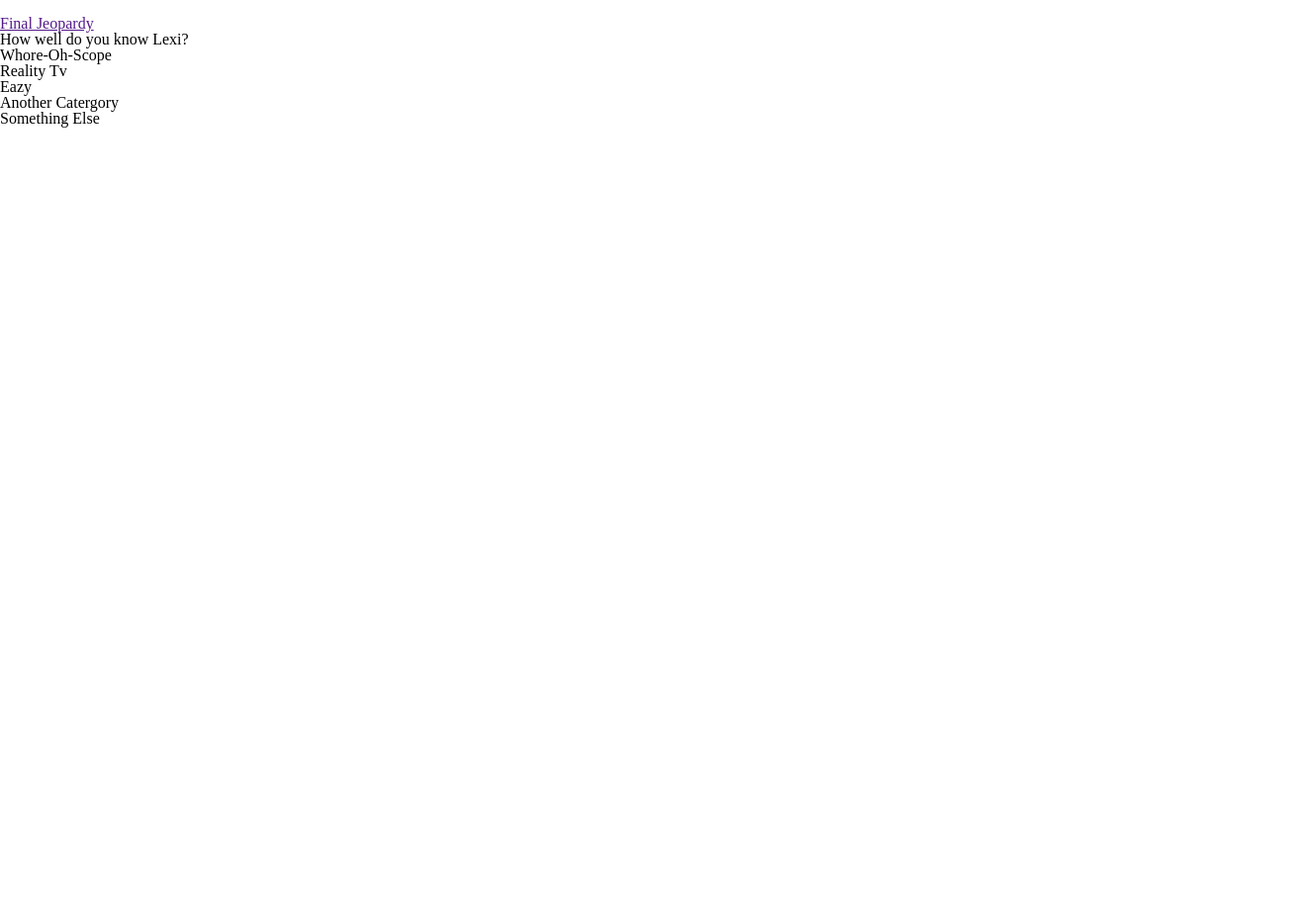
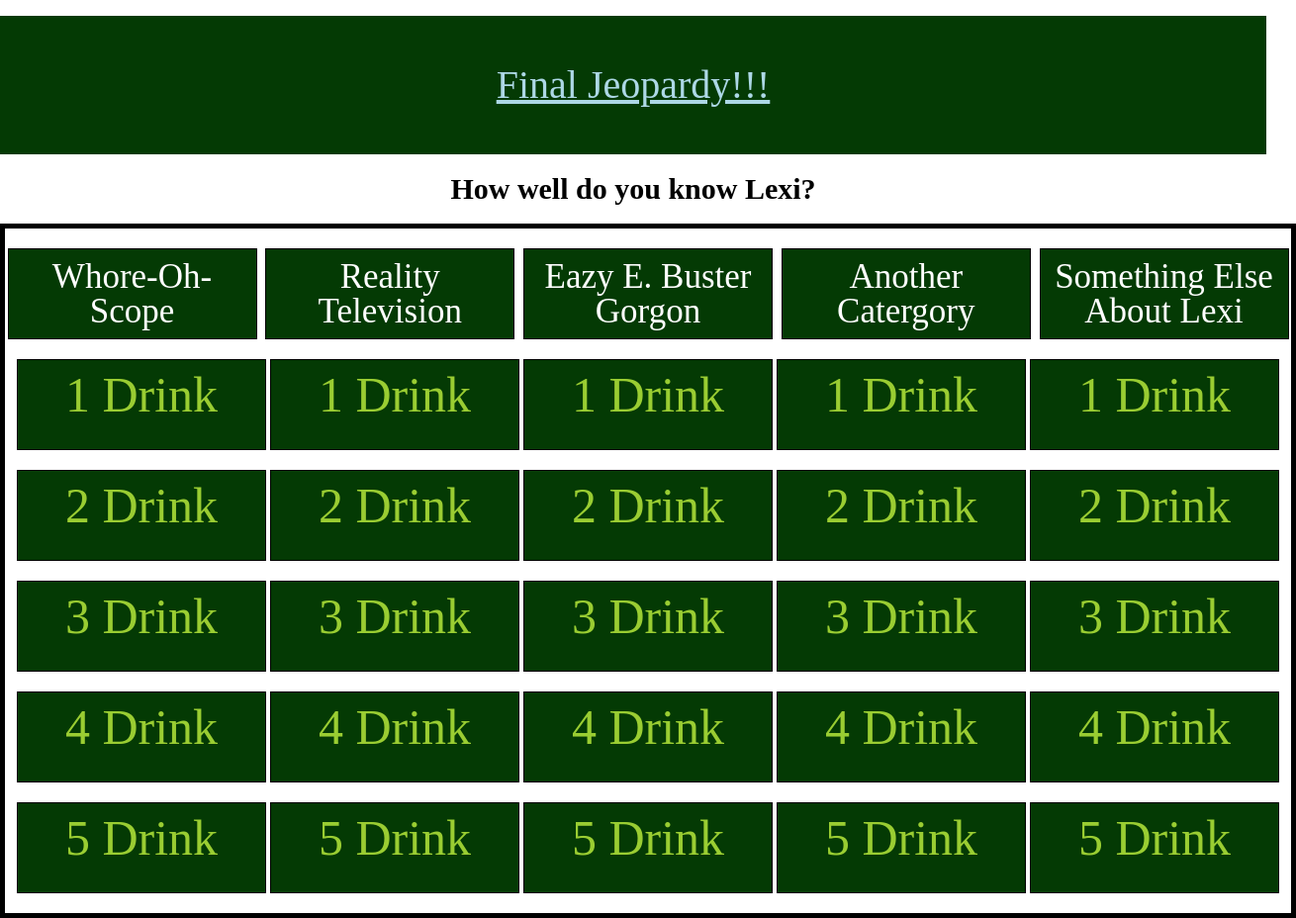
Before and after one commit to mhendricks96/lexi-jeopardy, a plain HTML site: page index.html in a window 1280 px wide. Shown: the whole page at 99% size, 1310 px wide, since content can reach past the window. Before the commit the page ends 800 px from the top, so only its background shows below. Drawn offline with Linux system fonts and the light colour scheme.

Commit message:
added styling to game area

```diff
--- a/css/style.css
+++ b/css/style.css
@@ -0,0 +1,227 @@
+nav {
+  background-color: rgb(4, 58, 4);
+  width: auto;
+  text-align: center;
+  padding-top: 50px;
+  padding-bottom: 50px;
+}
+
+nav a {
+  padding: 10px;
+  color: lightblue;
+  font-size: 40px;
+}
+
+h2 {
+  font-weight: bold;
+  font-size: 30px;
+  text-align: center;
+  margin-top: 20px;
+  margin-bottom: 20px;
+}
+
+#game-board {
+  border: 5px black solid;
+  margin: auto;
+  width: 1300px;
+}
+
+#catergories {
+  text-align: center;
+  margin-top: 20px;
+  margin-bottom: 20px;
+  font-size: 35px;
+}
+
+#catergories div {
+  display: inline-block;
+  border: 1px black solid;
+  background-color: rgb(4, 58, 4);
+  color: white;
+  height: 70px;
+  width: 230px;
+  margin: auto;
+  padding: 10px;
+}
+
+#one-drink-row {
+  text-align: center;
+  margin-bottom: 20px;
+}
+
+#one-drink-row div {
+  font-size: 50px;
+  display: inline-block;
+  border: 1px black solid;
+  background-color: rgb(4, 58, 4);
+  color: yellowgreen;
+  height: 70px;
+  width: 230px;
+  margin: auto;
+  padding: 10px;
+}
+
+#one-drink-row div:hover {
+  transform: scale(1.1);
+  transition: 350ms;
+  box-shadow: 0px 4px 4px 0px black;
+  cursor: pointer;
+}
+
+#two-drink-row {
+  text-align: center;
+  margin-bottom: 20px;
+}
+
+#two-drink-row div {
+  font-size: 50px;
+  display: inline-block;
+  border: 1px black solid;
+  background-color: rgb(4, 58, 4);
+  color: yellowgreen;
+  height: 70px;
+  width: 230px;
+  margin: auto;
+  padding: 10px;
+}
+
+#two-drink-row div:hover {
+  transform: scale(1.1);
+  transition: 350ms;
+  box-shadow: 0px 4px 4px 0px black;
+  cursor: pointer;
+}
+
+#three-drink-row {
+  text-align: center;
+  margin-bottom: 20px;
+}
+
+#three-drink-row div {
+  font-size: 50px;
+  display: inline-block;
+  border: 1px black solid;
+  background-color: rgb(4, 58, 4);
+  color: yellowgreen;
+  height: 70px;
+  width: 230px;
+  margin: auto;
+  padding: 10px;
+}
+
+#three-drink-row div:hover {
+  transform: scale(1.1);
+  transition: 350ms;
+  box-shadow: 0px 4px 4px 0px black;
+  cursor: pointer;
+}
+
+#four-drink-row {
+  text-align: center;
+  margin-bottom: 20px;
+}
+
+#four-drink-row div {
+  font-size: 50px;
+  display: inline-block;
+  border: 1px black solid;
+  background-color: rgb(4, 58, 4);
+  color: yellowgreen;
+  height: 70px;
+  width: 230px;
+  margin: auto;
+  padding: 10px;
+}
+
+#four-drink-row div:hover {
+  transform: scale(1.1);
+  transition: 350ms;
+  box-shadow: 0px 4px 4px 0px black;
+  cursor: pointer;
+}
+
+#five-drink-row {
+  text-align: center;
+  margin-bottom: 20px;
+}
+
+#five-drink-row div {
+  font-size: 50px;
+  display: inline-block;
+  border: 1px black solid;
+  background-color: rgb(4, 58, 4);
+  color: yellowgreen;
+  height: 70px;
+  width: 230px;
+  margin: auto;
+  padding: 10px;
+}
+
+#five-drink-row div:hover {
+  transform: scale(1.1);
+  transition: 350ms;
+  box-shadow: 0px 4px 4px 0px black;
+  cursor: pointer;
+}
+
+.modal-bg {
+  position: fixed;
+  width: 100%;
+  height: 100vh;
+  top: 0;
+  left: 0;
+  background-color: rgba(0,0,0,0.5);
+  display: flex;
+  justify-content: center;
+  align-items: center;
+  visibility: hidden;
+  opacity: 0;
+  transition: visibility 0s, opacity 0.5s;
+}
+
+.bg-active {
+  visibility: visible;
+  opacity: 1;
+}
+
+.modal {
+  background-color: white;
+  width: 600px;
+  height: 300px;
+  display: flex;
+  justify-content: center;
+  flex-direction: column;
+  padding: 20px;
+}
+
+.modal button {
+  padding: 10px 30px;
+  background-color: #2980b9;
+  border-radius: 25px;
+  color: white;
+  border: none;
+  cursor: pointer;
+  margin-left: 30px;
+  margin-top: 30px;
+}
+
+#questionText {
+  text-align: center;
+  line-height: 25px;
+}
+
+input[type=radio] {
+  margin-left: 20px;
+}
+
+label {
+  line-height: 25px;
+  margin: 10px;
+}
+
+.clicked {
+  background-color: black !important;
+  color: black !important;
+  pointer-events: none !important;
+
+}
--- a/index.html
+++ b/index.html
@@ -12,19 +12,88 @@
     <img src="" id="piture of lexi">
   </header>
   <nav>
-    <a href="">Final Jeopardy</a>
+    <a href="">Final Jeopardy!!!</a>
   </nav>
 
   <main>
     <h2>How well do you know Lexi?</h2>
 
     <section id="game-board">
-      <div id="">Whore-Oh-Scope</div>
-      <div id="">Reality Tv</div>
-      <div id="">Eazy</div>
-      <div id="">Another Catergory</div>
-      <div id="">Something Else</div>
+
+      <section id="catergories">
+        <div id="">Whore-Oh-Scope</div>
+        <div id="">Reality Television</div>
+        <div id="">Eazy E. Buster Gorgon</div>
+        <div id="">Another Catergory</div>
+        <div id="">Something Else About Lexi</div>
+      </section>
+
+      <section id= "one-drink-row">
+        <div class="1 drink unclicked">1 Drink</div>
+        <div class="1 drink unclicked">1 Drink</div>
+        <div class="1 drink unclicked">1 Drink</div>
+        <div class="1 drink unclicked">1 Drink</div>
+        <div class="1 drink unclicked">1 Drink</div>
+      </section>
+
+      <section id= "two-drink-row">
+        <div class="2 drink unclicked">2 Drink</div>
+        <div class="2 drink unclicked">2 Drink</div>
+        <div class="2 drink unclicked">2 Drink</div>
+        <div class="2 drink unclicked">2 Drink</div>
+        <div class="2 drink unclicked">2 Drink</div>
+      </section>
+
+      <section id= "three-drink-row">
+        <div class="3 drink unclicked">3 Drink</div>
+        <div class="3 drink unclicked">3 Drink</div>
+        <div class="3 drink unclicked">3 Drink</div>
+        <div class="3 drink unclicked">3 Drink</div>
+        <div class="3 drink unclicked">3 Drink</div>
+      </section>
+
+      <section id= "four-drink-row">
+        <div class="4 drink unclicked">4 Drink</div>
+        <div class="4 drink unclicked">4 Drink</div>
+        <div class="4 drink unclicked">4 Drink</div>
+        <div class="4 drink unclicked">4 Drink</div>
+        <div class="4 drink unclicked">4 Drink</div>
+      </section>
+
+      <section id= "five-drink-row">
+        <div class="5 drink unclicked">5 Drink</div>
+        <div class="5 drink unclicked">5 Drink</div>
+        <div class="5 drink unclicked">5 Drink</div>
+        <div class="5 drink unclicked">5 Drink</div>
+        <div class="5 drink unclicked">5 Drink</div>
+      </section>
+
+      <div class="modal-bg">
+        <div class="modal">
+          <form id="modalQuestion">
+            <input hidden type="text" name="category" id="category">
+            <input hidden type="text" name="question" id="question">
+            <h2 id="questionText"></h2>
+
+            <input type="radio" id="inputA" name="options">
+            <label id="a">Choice A</label><br>
+
+            <input type="radio" id="inputB" name="options">
+            <label id="b">Choice B</label><br>
+
+            <input type="radio" id="inputC" name="options">
+            <label id="c">Choice C</label><br>
+
+            <button>Submit</button>
+          </form>
+        </div>
+      </div>
+
+
     </section>
   </main>
+<footer></footer>
+<script src="js/app.js"></script>
 </body>
+
 </html>
```
